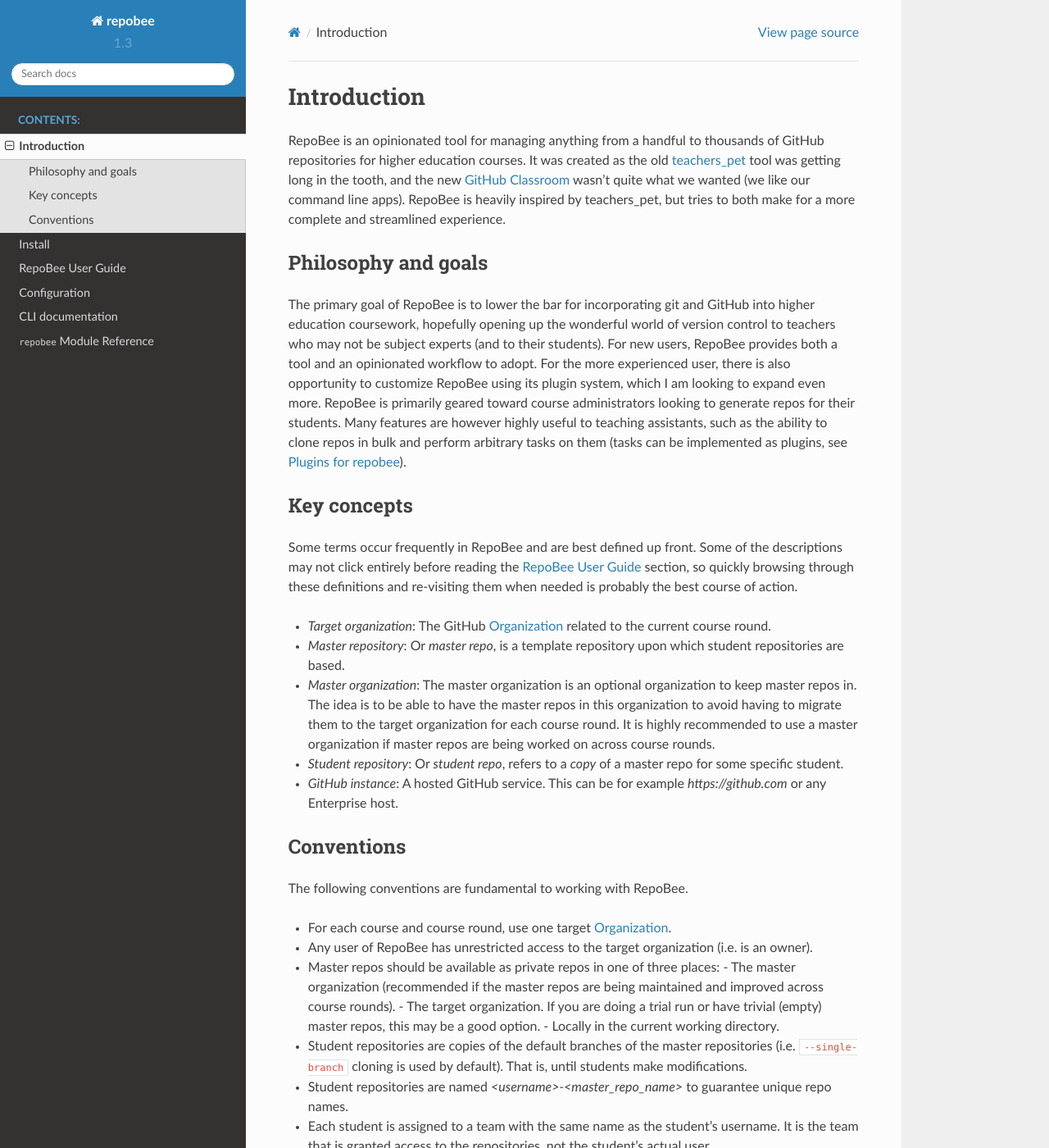
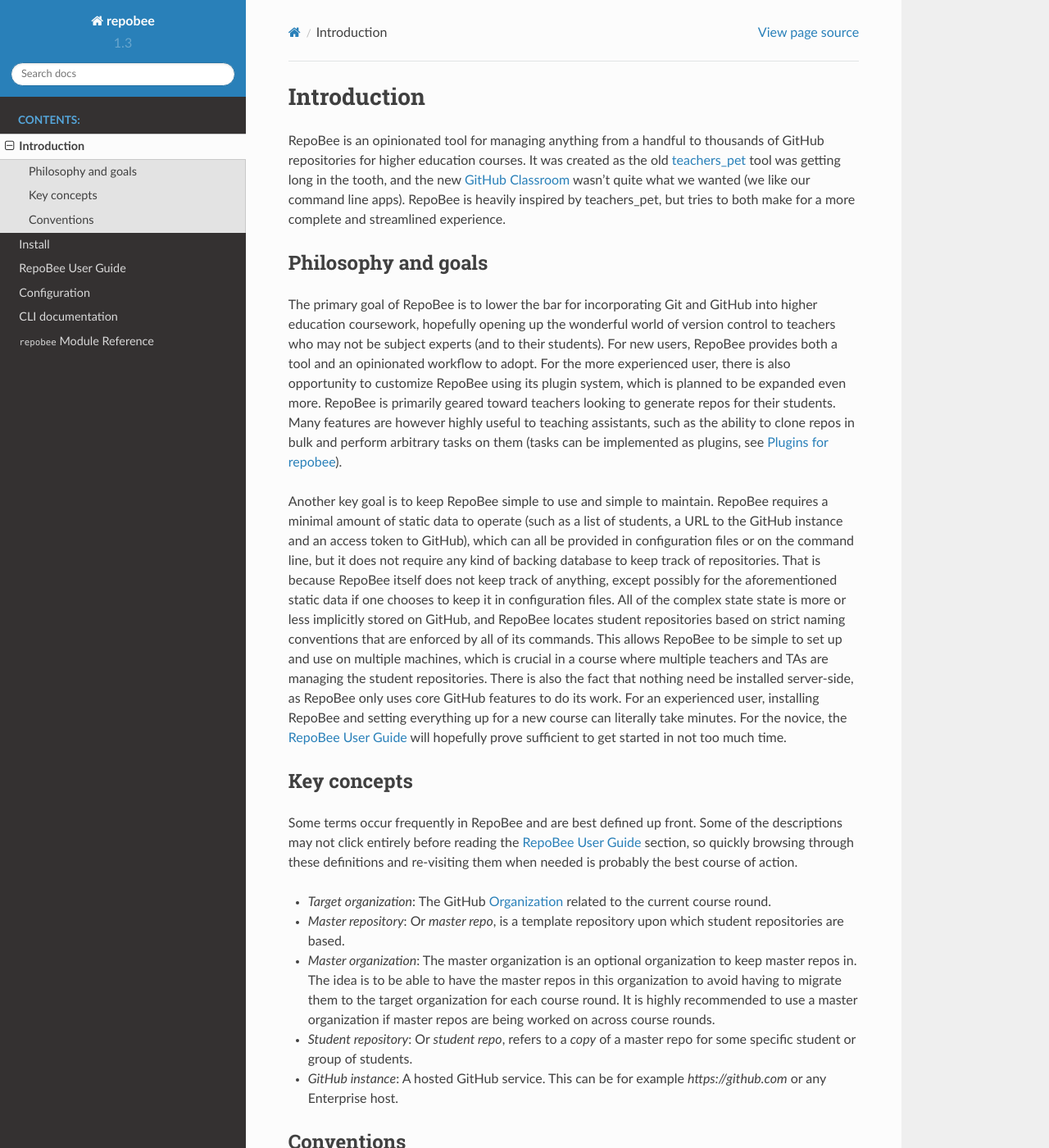
Before and after one commit to repobee/repobee, a Sphinx documentation site: the page built from docs/fundamentals.rst, in a window 1280 px wide and 1400 px high. Shown: the whole window at 82% size. Built offline with Sphinx 7.4.7 and the Read the Docs theme 2.0.0, drawn with Linux system fonts in a browser that asks for light colours; some of the changed text lies outside the part shown.

Commit message:
Update introduction [skip ci]

```diff
--- a/docs/fundamentals.rst
+++ b/docs/fundamentals.rst
@@ -12,16 +12,34 @@
 Philosophy and goals
 ====================
 The primary goal of RepoBee is to lower the bar for incorporating
-git and GitHub into higher education coursework, hopefully opening up
+Git and GitHub into higher education coursework, hopefully opening up
 the wonderful world of version control to teachers who may not be subject
 experts (and to their students). For new users, RepoBee provides both a
 tool and an opinionated workflow to adopt. For the more experienced user,
 there is also opportunity to customize RepoBee using its plugin system,
-which I am looking to expand even more. RepoBee is primarily geared toward
-course administrators looking to generate repos for their students. Many
-features are however highly useful to teaching assistants, such as the ability
-to clone repos in bulk and perform arbitrary tasks on them (tasks can be
-implemented as plugins, see :ref:`plugins`).
+which is planned to be expanded even more. RepoBee is primarily geared toward
+teachers looking to generate repos for their students. Many features are
+however highly useful to teaching assistants, such as the ability to clone
+repos in bulk and perform arbitrary tasks on them (tasks can be implemented as
+plugins, see :ref:`plugins`).
+
+Another key goal is to keep RepoBee simple to use and simple to maintain.
+RepoBee requires a minimal amount of static data to operate (such as a list of
+students, a URL to the GitHub instance and an access token to GitHub), which
+can all be provided in configuration files or on the command line, but it does
+not require any kind of backing database to keep track of repositories. That is
+because RepoBee itself does not keep track of anything, except possibly for the
+aforementioned static data if one chooses to keep it in configuration files.
+All of the complex state state is more or less implicitly stored on GitHub, and
+RepoBee locates student repositories based on strict naming conventions that
+are enforced by all of its commands. This allows RepoBee to be simple to set up
+and use on multiple machines, which is crucial in a course where multiple
+teachers and TAs are managing the student repositories. There is also the fact
+that nothing need be installed server-side, as RepoBee only uses core GitHub
+features to do its work. For an experienced user, installing RepoBee and
+setting everything up for a new course can literally take minutes. For the
+novice, the :ref:`userguide` will hopefully prove sufficient to get started in
+not too much time.
 
 Key concepts
 ============
@@ -40,7 +58,7 @@
   each course round. It is highly recommended to use a master organization if
   master repos are being worked on across course rounds.
 * *Student repository*: Or *student repo*, refers to a *copy* of a master repo
-  for some specific student.
+  for some specific student or group of students.
 * *GitHub instance*: A hosted GitHub service. This can be for example
   *https://github.com* or any Enterprise host.
 
@@ -52,21 +70,25 @@
 
 * For each course and course round, use one target Organization_.
 * Any user of RepoBee has unrestricted access to the target organization
-  (i.e. is an owner).
+  (i.e. is an owner). If the user has limited access, some features may work,
+  while others may not.
 * Master repos should be available as private repos in one of three places:
   - The master organization (recommended if the master repos are being
   maintained and improved across course rounds).
-  - The target organization. If you are doing a trial run or have trivial
-  (empty) master repos, this may be a good option.
-  - Locally in the current working directory.
+  - The target organization. If you are doing a trial run or for some reason
+  can't have multiple organizations, this may be a good option.
+  - Locally in the current working directory. If your master repos are trivial
+  (e.g. empty), this may be a good option.
 * Student repositories are copies of the default branches of the master
   repositories (i.e. ``--single-branch`` cloning is used by default). That is,
   until students make modifications.
 * Student repositories are named *<username>-<master_repo_name>* to guarantee
   unique repo names.
+  - Student repositories belonging to groups of students are named
+  *<username-1>-<username-2>-...-<master-repo-name>*.
 * Each student is assigned to a team with the same name as the student's
-  username. It is the team that is granted access to the repositories, not
-  the student's actual user.
+  username (or a concatenation of usernames for groups). It is the team that is
+  granted access to the repositories, not the student's actual user.
 * Student teams have push access to the repositories, but not
   administrative access (i.e. students can't delete their own repos).
 
```
